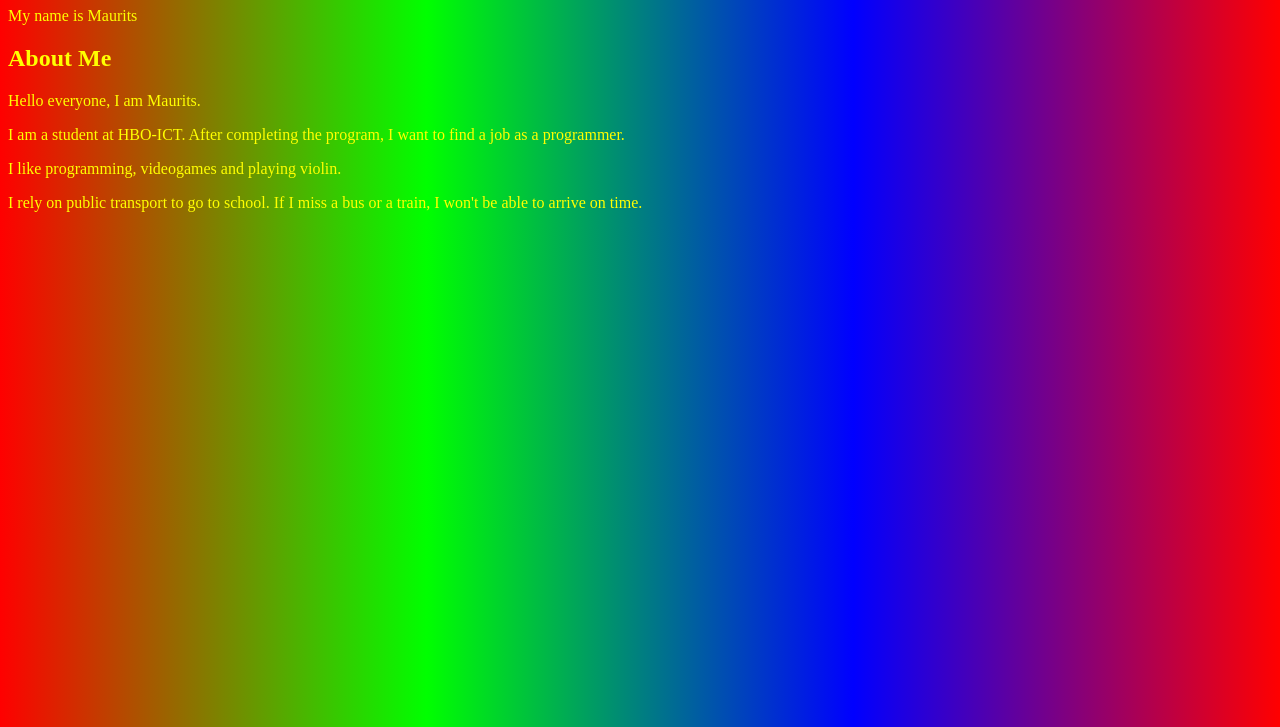
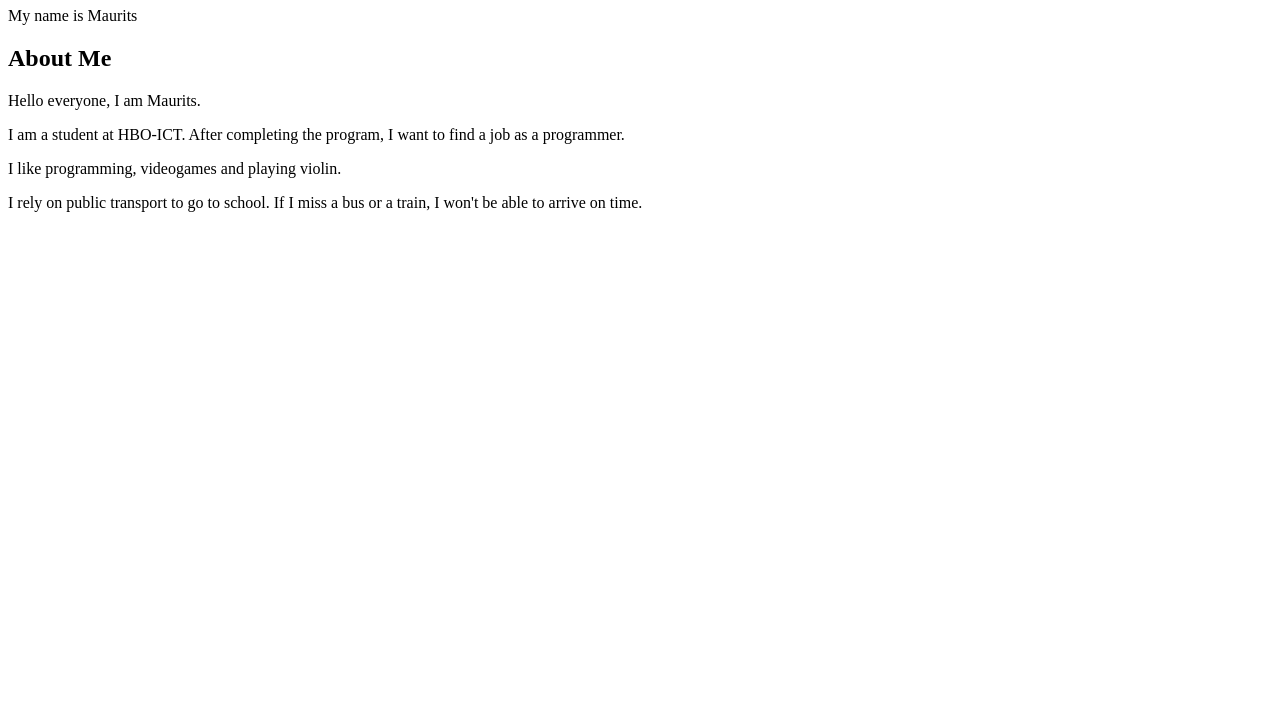
Before and after one commit to mhille813/mhille813.github.io, a plain HTML site: page profile.html in a window 1280 px wide. Shown: the part 73-800 px from the top of the page. Drawn offline with Linux system fonts and the light colour scheme.

Commit message:
Remove internal CSS
Will be replaced with external CSS files later

```diff
--- a/profile.html
+++ b/profile.html
@@ -4,12 +4,6 @@
         <meta charset="UTF-8">
         <meta name="viewport" content="width=device-width, initial-scale=1.0">
         <title>My Personal Profile</title>
-        <style>
-            body {
-                background-image: linear-gradient(90deg, #ff0000, #00ff00, #0000ff, #ff0000);
-                color: #ffff00;
-            }
-        </style>
     </head>
     <body>
         <h1>Welcome to my personal profile!</h1>
```
